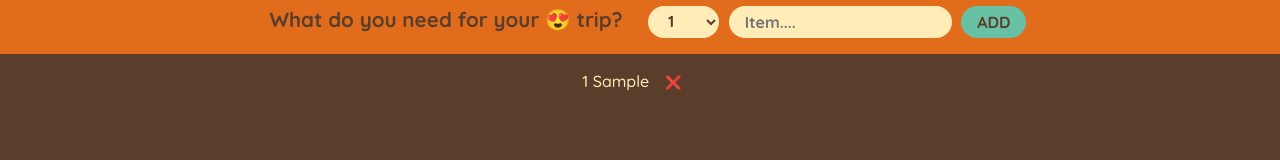
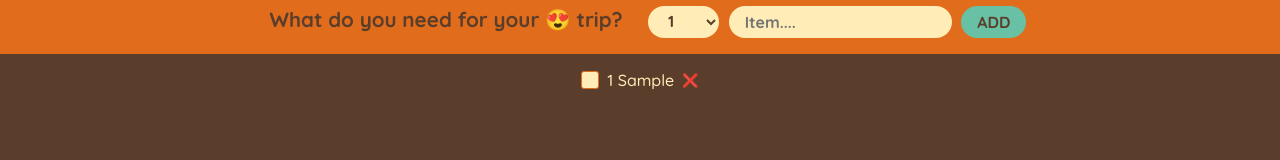
Before and after one commit to DevJamaly/travel-list, a React (Vite) app: page / in a window 1280 px wide. Both pictures are taken after typing "Sample" into the empty fields and a click on the button "ADD". Shown: the part 142-302 px from the top of the page. Built offline with nearby package versions, Linux system fonts and the light colour scheme.

Commit message:
Add code for checking out packing items

```diff
--- a/src/App.tsx
+++ b/src/App.tsx
@@ -25,11 +25,23 @@ function App() {
     setItems(items => items.filter(item => item.id !== id));
   }
 
+  function handleToggleItem(id: number) {
+    setItems(items =>
+      items.map(item =>
+        item.id === id ? { ...item, packed: !item.packed } : item,
+      ),
+    );
+  }
+
   return (
     <div className="app">
       <Logo />
       <Form onAddItems={handleAddItems} />
-      <PackingList items={items} onDeleteItem={handleDeleteItem} />
+      <PackingList
+        items={items}
+        onDeleteItem={handleDeleteItem}
+        onToggleItem={handleToggleItem}
+      />
       <Stats />
     </div>
   );
@@ -92,14 +104,20 @@ function Form({ onAddItems }: FormProps) {
 interface PackingListProps {
   items: Item[];
   onDeleteItem: (id: number) => void;
+  onToggleItem: (id: number) => void;
 }
 
-function PackingList({ items, onDeleteItem }: PackingListProps) {
+function PackingList({ items, onDeleteItem, onToggleItem }: PackingListProps) {
   return (
     <div className="list">
       <ul>
         {items.map(item => (
-          <Item item={item} key={item.id} onDeleteItem={onDeleteItem} />
+          <Item
+            item={item}
+            key={item.id}
+            onDeleteItem={onDeleteItem}
+            onToggleItem={onToggleItem}
+          />
         ))}
       </ul>
     </div>
@@ -109,11 +127,17 @@ function PackingList({ items, onDeleteItem }: PackingListProps) {
 interface ItemProps {
   item: Item;
   onDeleteItem: (id: number) => void;
+  onToggleItem: (id: number) => void;
 }
 
-function Item({ item, onDeleteItem }: ItemProps) {
+function Item({ item, onDeleteItem, onToggleItem }: ItemProps) {
   return (
     <li>
+      <input
+        type="checkbox"
+        checked={item.packed}
+        onChange={_ => onToggleItem(item.id)}
+      />
       <span className={item.packed ? 'packed' : ''}>
         {item.quantity}&nbsp;
         {item.description}
--- a/src/index.css
+++ b/src/index.css
@@ -134,14 +134,49 @@ select {
 
 .list li {
   display: flex;
-  align-items: baseline;
+  align-items: center;
   justify-content: center;
-  /* gap: 0.5rem; */
+  gap: 0.5rem;
 }
 
 .list li button {
+  padding: 0;
   background-color: transparent;
   font-size: calc(var(--fs-list) / 1.2);
+}
+
+.list li input[type='checkbox'] {
+  margin: 0;
+  padding: 0;
+  width: 16px;
+  height: 16px;
+  border: 1.5px solid var(--clr-surface);
+  border-radius: 3px;
+  cursor: pointer;
+  display: grid;
+  place-content: center;
+  transition:
+    background-color 0.1s ease-in-out,
+    border-color 0.1s ease-in-out;
+}
+
+.list li input[type='checkbox']::before {
+  content: '';
+  width: 5px;
+  height: 9px;
+  border: solid var(--clr-base);
+  border-width: 0 2px 2px 0;
+  transform: rotate(45deg) scale(0);
+  transition: transform 0.15s ease-in-out;
+}
+
+.list li input[type='checkbox']:checked {
+  background-color: var(--clr-accent);
+  border-color: var(--clr-accent);
+}
+
+.list li input[type='checkbox']:checked::before {
+  transform: rotate(45deg) scale(1);
 }
 
 .stats {
```
